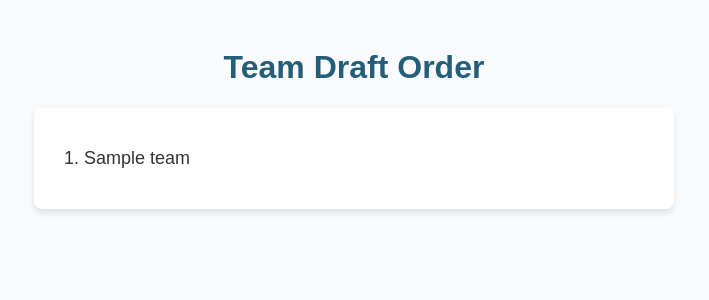
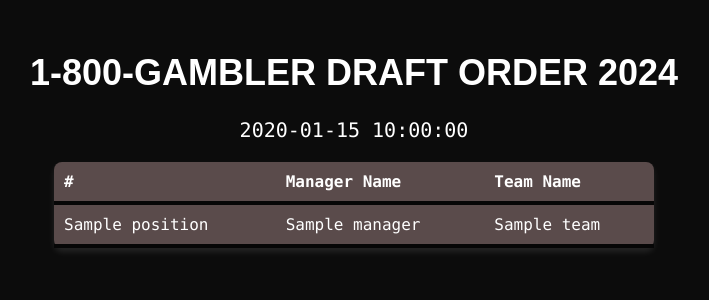
Before and after one commit to rmacknight99/draft_order, a Flask app: template templates/order.html in a window 1280 px wide. Shown: the top 300 px of the page, without its empty margins (286-995 px from the left). Run offline with Flask 3, Linux system fonts and the light colour scheme; the template is opened without the code that fills it: most values are stand-ins (such as "Sample title", 1, 10 or a date in 2020).

Commit message:
app ready and running.

```diff
--- a/app.py
+++ b/app.py
@@ -1,7 +1,44 @@
 from flask import Flask, render_template, session, redirect, url_for
-import secrets
-import json
-import random
+import secrets, random, pytz, datetime
+from teams import data
+
+def _shuffle(data):
+    managers = data['managers']
+    teams = data['teams']
+    _teams = [f"{m}: {t}" for m, t in zip(managers, teams)]
+    # Get order of indices
+    indices = list(range(len(_teams)))
+    random.shuffle(indices)
+    managers = [managers[i] for i in indices]
+    teams = [teams[i] for i in indices]
+    return [(i, m, t) for i, m, t in zip(range(1, len(_teams) + 1), managers, teams)]
+
+def get_formatted_time():
+    # Define the timezone
+    est = pytz.timezone('US/Eastern')
+
+    # Get the current time in UTC and then convert to Eastern time
+    now_utc = datetime.datetime.now(pytz.utc)
+    now_est = now_utc.astimezone(est)
+
+    # Define ordinal suffixes
+    def get_ordinal_suffix(n):
+        if 11 <= (n % 100) <= 13:
+            return 'th'
+        else:
+            return {1: 'st', 2: 'nd', 3: 'rd'}.get(n % 10, 'th')
+
+    # Extract parts of the date and time
+    day = now_est.day
+    month = now_est.strftime('%B')
+    year = now_est.year
+    time = now_est.strftime('%I:%M:%S %p')
+
+    # Format the date with the ordinal suffix and time with timezone
+    date_with_suffix = f"{month} {day}{get_ordinal_suffix(day)} {year}"
+    formatted_date_time = f"{date_with_suffix}, {time} Eastern"
+
+    return formatted_date_time
 
 app = Flask(__name__)
 app.secret_key = secrets.token_hex(16)
@@ -12,19 +49,19 @@ def home():
 
 @app.route('/generate_order', methods=['POST'])
 def generate_order():
-    from teams import data
-    managers = data['managers']
-    teams = data['teams']
-    _teams = [f"{m}: {t}" for m, t in zip(managers, teams)]
-    random.shuffle(_teams)
+    order = _shuffle(data)
     #store teams to session
-    session['order'] = _teams
+    session['order'] = order
+    print(order)
+    session['formatted_time'] = get_formatted_time()
+    print(session['formatted_time'])
     return redirect(url_for('order'))
 
 @app.route('/order')
 def order():
-    teams = session.get('order', [])
-    return render_template('order.html', teams=teams)
+    order = session.get('order', [])
+    current_time = session.get('formatted_time', None)
+    return render_template('order.html', current_time=current_time, order=order)
 
 if __name__ == '__main__':
     app.run(debug=True)
--- a/teams.py
+++ b/teams.py
@@ -1,17 +1,17 @@
 data = {
     "managers": [
-        "Rob",
-        "Reger",
-        "Danny",
-        "Luke",
-        "Rice",
-        "Dave",
-        "Calin",
-        "Dath",
-        "Cav",
-        "Oslar",
-        "Delaney",
-        "Sadoff"
+        "Robert MacKnight",
+        "Ryan Reger",
+        "Danny Lehigh",
+        "Luke Periera",
+        "Joe Rice",
+        "Dave Hentnick",
+        "Calin Losacco",
+        "Ian Dath",
+        "Joe Cavaliere",
+        "Scott Oslar",
+        "Chris Delaney",
+        "Connor Sadoff"
     ],
     "teams": [
         "rickety pickett",
--- a/templates/order.html
+++ b/templates/order.html
@@ -6,29 +6,54 @@
     <title>Generated Order</title>
     <style>
         body {
-            font-family: Arial, Helvetica, sans-serif;
+            font-family: system-ui, -apple-system, BlinkMacSystemFont, 'Segoe UI', Roboto, Oxygen, Ubuntu, Cantarell, 'Open Sans', 'Helvetica Neue', sans-serif;
             padding: 20px;
-            background-color: #f8fafc;
-            color: #333;
+            background-color: #0c0c0c;
+            color: #ffffff;
         }
         h1 {
             text-align: center;
-            color: #255e79;
+            color: #ffffff;
+            font-family: Montserrat, sans-serif;
+            font-size: 36px;
+        }
+        div {
+            font-family: consolas, monospace;
+            font-size: 20px;
+            text-align: center;
+            color: #ffffff;
+            margin-bottom: 20px;
         }
         ol {
-            background: #fff;
+            background: #5a4b4b;
             padding: 20px;
             border-radius: 8px;
-            box-shadow: 0 4px 6px rgba(0, 0, 0, 0.1);
+            box-shadow: 0 4px 6px rgba(255, 255, 255, 0.1);
             max-width: 600px;
             margin: 0 auto;
             list-style-position: inside; /* Ensure numbers are inside the list */
+        }
+        table {
+            font-family: Consolas, monospace;
+            margin: 0 auto;
+            border-collapse: collapse;
+            max-width: 600px;
+            width: 100%;
+            background: #5a4b4b;
+            border-radius: 8px;
+            box-shadow: 0 4px 6px rgba(255, 255, 255, 0.1);
+        }
+        th, td {
+            padding: 10px;
+            border-bottom: 4px solid #060606;
+            text-align: left;
+            color: #ffffff;
         }
         li {
             font-size: 18px;
             margin: 10px 0;
             padding: 10px;
-            border-bottom: 1px solid #ececec;
+            border-bottom: 4px solid #060606;
             word-break: break-word; /* Ensure long words break correctly */
             overflow-wrap: break-word; /* Ensure long words wrap correctly */
         }
@@ -38,11 +63,25 @@
     </style>
 </head>
 <body>
-    <h1>Team Draft Order</h1>
-    <ol id="team-list">
-        {% for team in teams %}
-            <li>{{ team }}</li>
-        {% endfor %}
-    </ol>
-</body>
+    <h1>1-800-GAMBLER DRAFT ORDER 2024</h1>
+    <div id="date-time">{{ current_time }}</div>
+    <table>
+       <thead>
+          <tr>
+             <th>#</th>
+             <th>Manager Name</th>
+             <th>Team Name</th>
+          </tr>
+       </thead>
+       <tbody>
+          {% for (position, manager, team) in order %}
+          <tr>
+             <td>{{ position }}</td>
+             <td>{{ manager }}</td>
+             <td>{{ team }}</td>
+          </tr>
+          {% endfor %}
+       </tbody>
+    </table>
+    </body>
 </html>
```
Also changed, not shown: main.js (deleted, +0 -23 lines).
